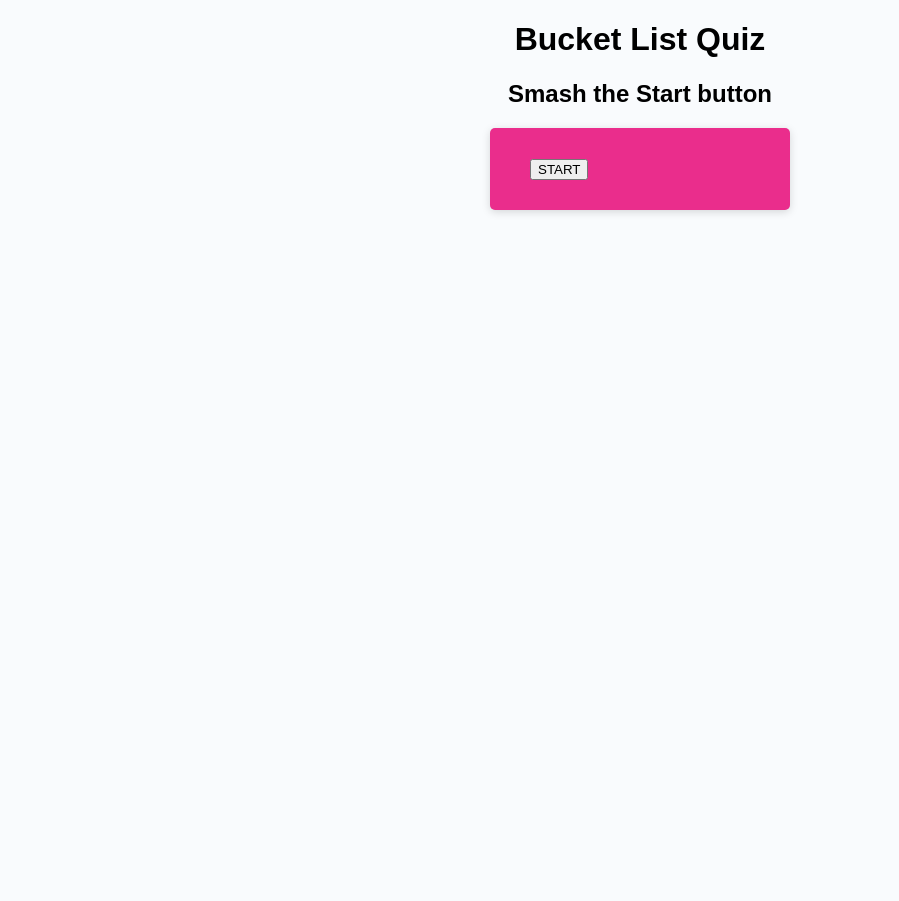
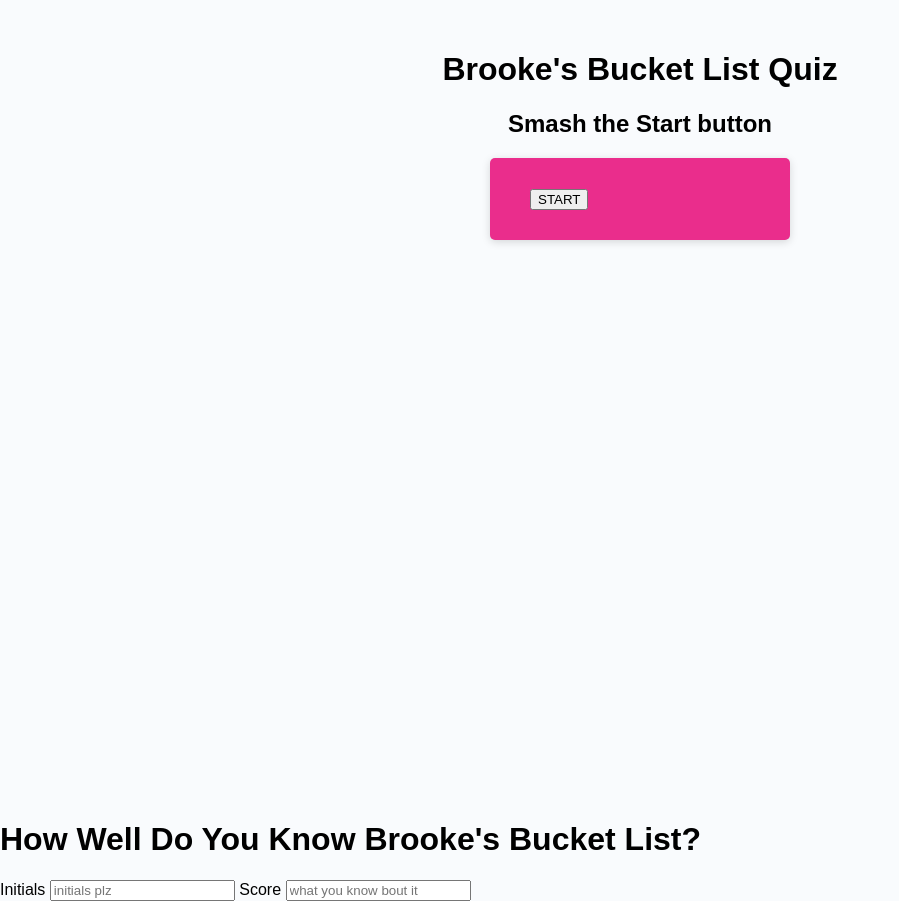
Before and after one commit to bro74/coding-quiz, a plain HTML site: page index.html in a window 1280 px wide. Shown: the whole page, without its empty margins (0-899 px from the left). Before the commit the page ends 821 px from the top, so only its background shows below. Drawn offline with Linux system fonts and the light colour scheme.

Commit message:
started to code local storage, only in html

```diff
--- a/index.html
+++ b/index.html
@@ -9,37 +9,33 @@
 </head>
 
 <body>
-    <h1 style="text-align:center;">Bucket List Quiz</h1>
-    <h2 style="text-align:center;">Smash the Start button</h2>
-    <div class="card">
-        <div class="card-header">
-            <button id="generate" class="btn" onclick="startTimer()">START</button>
+    <div class="wrapper">
+        <h1 style="text-align:center;">Brooke's Bucket List Quiz</h1>
+        <h2 style="text-align:center;">Smash the Start button</h2>
+        <div class="card">
+            <div class="card-header">
+                <button id="generate" class="btn" onclick="startTimer()">START</button>
+            </div>
         </div>
+        <div class="content"></div>
+        <div id ="content-result"></div>
+
         <div class="card-footer">
             <span id="timer"></span>
         </div>
     </div>
-    <div class="content">
-        <span id="correct-answer" click="function selectedCorrrect()"></span>
-        <span id="selectedWrong" onclick="function selectedWrong()"></span>
+
+    <div class="form-container hide">
+        <h1>How Well Do You Know Brooke's Bucket List?</h1>
+        <form action="" id="bucketlist-form" method="post">
+            <label for="userName">Initials</label>
+            <input type="text" placeholder="initials plz" name="userName-text" id="userName-text">
+            <label for="userScore">Score</label>
+            <input type="text" placeholder="what you know bout it" name="userScore-text" id="userScore-list">
+        </form>
     </div>
 
 
-
-    <!-- Trial & Error formating  -->
-    <!-- <div id="timer">60</div>
-    <div id="gameover"></div> -->
-
-    <!-- <div class="card">
-            <div class="card-header">
-                <button id="generate" class="btn" onclick="startTimer()">START</button>
-            </div>
-        <div class="card-body">
-            <textareareadonly id="questionContainer" placeholder="Are Your Ready"aria-label="Generated Password"></textareareadonly>
-        </div>
-        <div class="card-footer">
-            <span id="timer"></span>
-        </div> -->
 
 
     <script src="script.js"></script>
```
